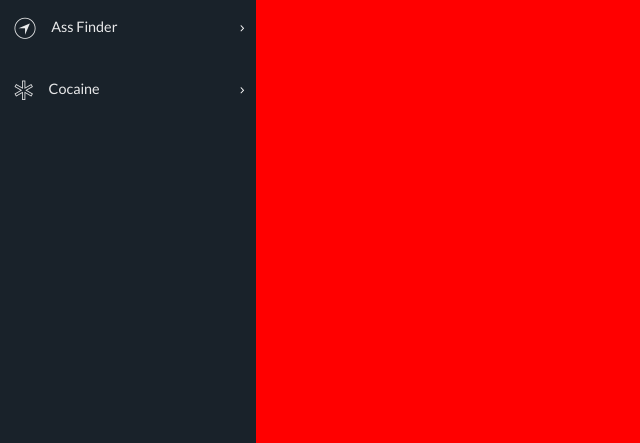
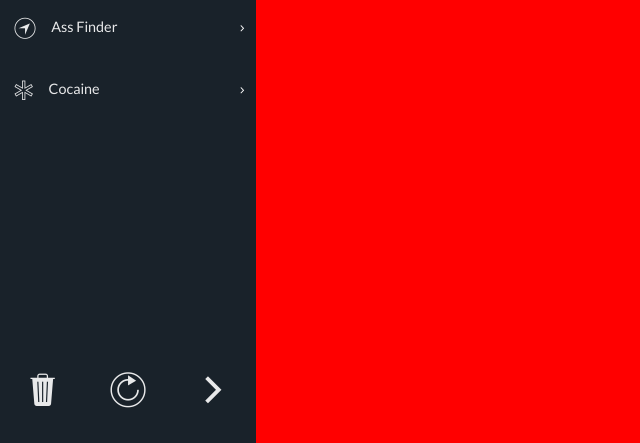
Before and after one commit to TheKafer/MueblesZeus, a website: page public/index.html in a window 1280 px wide. Shown: the part 357-800 px from the top of the page, without its empty margins (0-640 px from the left). Drawn offline with nearby package versions, Linux system fonts and the light colour scheme.

Commit message:
botones del menu

```diff
--- a/public/css/main.css
+++ b/public/css/main.css
@@ -2,3 +2,76 @@ canvas {
   /* position: absolute; */
   display: block;
 }
+
+.sidebar-nav {
+  height: 100vh;
+  display: grid;
+  grid-template-columns: 100%;
+  grid-template-rows: 80% 20%;
+  grid-template-areas:
+    'ul'
+    'footer';
+}
+
+.ul {
+  grid-area: ul;
+}
+
+.lista-botones {
+  grid-area: footer;
+  display: block;
+  width: 100%;
+}
+
+.lista-botones ul {
+  height: 100%;
+}
+
+.control-buttons {
+  margin: 0;
+  padding: 0;
+  width: 100%;
+  height: 100%;
+  display: grid;
+  grid-template-columns: 1fr 1fr 1fr;
+  grid-template-rows: 100%;
+  grid-template-areas: 'delete rotate move';
+}
+
+.delete {
+  grid-area: delete;
+}
+.rotate {
+  grid-area: rotate;
+}
+.move {
+  grid-area: move;
+}
+
+.control-buttons li {
+  width: 100%;
+  padding: 0;
+}
+
+.control-buttons li a {
+  width: 100%;
+  height: 80%;
+  padding: 0 !important;
+  margin: 0;
+  display: flex;
+  align-items: center;
+  justify-content: center;
+}
+.control-buttons li a i {
+  width: 100%;
+  height: 100%;
+
+  padding: 0;
+  margin: 0;
+
+  font-size: 300%;
+
+  display: flex;
+  align-items: center;
+  justify-content: center;
+}
--- a/public/css/styles.css
+++ b/public/css/styles.css
@@ -79,7 +79,7 @@ Sidebar
 Sidebar Nav
 ----------------*/
 .sidebar-nav {
-  position: fixed;
+  position: relative;
   background-color: #19222a;
   height: 100%;
   font-weight: 400;
--- a/public/index.html
+++ b/public/index.html
@@ -26,7 +26,7 @@
           Menu
         </header>
         <nav class="sidebar-nav">
-          <ul>
+          <ul class="ul">
             <li>
               <a href="#"><i class="ion-bag"></i> <span>Muebles</span></a>
               <ul class="nav-flyout">
@@ -187,6 +187,28 @@
               >
             </li>
           </ul>
+          <section class="lista-botones">
+            <ul>
+              <section class="control-buttons">
+                <li class="delete">
+                  <a href="#"
+                    ><i class="ion-ios-trash"></i> <span class=""></span
+                  ></a>
+                </li>
+                <li class="rotate">
+                  <a href="#"
+                    ><i class="ion-ios-refresh-outline"></i>
+                    <span class=""></span
+                  ></a>
+                </li>
+                <li class="move">
+                  <a href="#"
+                    ><i class="ion-ios-arrow-forward"></i> <span class=""></span
+                  ></a>
+                </li>
+              </section>
+            </ul>
+          </section>
         </nav>
       </aside>
       <section class="canvas" id="canvas"></section>
```
